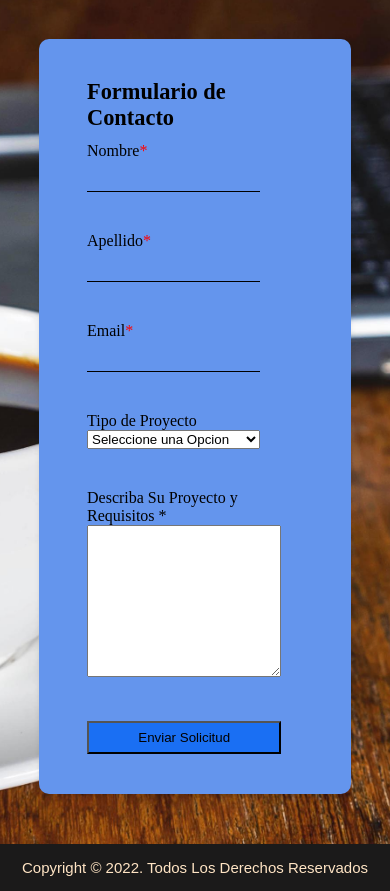
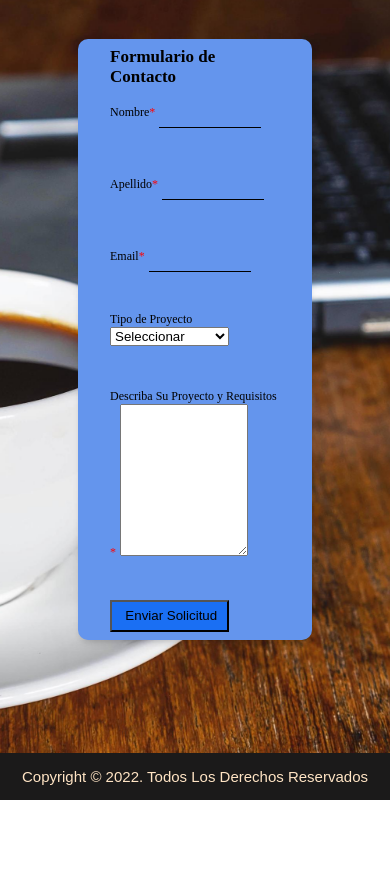
Before and after one commit to Ry0xZ/MrWebDeveloper, a plain HTML site: page pages/contacto.html in a window 390 px wide. Shown: the part 91-982 px from the top of the page. After the commit the page ends 891 px from the top, so only its background shows below. Drawn offline with Linux system fonts and the light colour scheme.

Commit message:
modificaciones padding margin

```diff
--- a/estilos.css
+++ b/estilos.css
@@ -18,7 +18,7 @@ html{
     min-height: 100%;
     grid-template-areas:
     "header"
-    "navbar"
+    /* "navbar" */
     "main"
     "footer";
 }
@@ -52,7 +52,7 @@ html{
 
 .logo {
     font-size: 30px;
-    padding: 0 40px;
+    padding-left: 40px;
     color: rgb(255, 255, 255);
     padding-top: 20px;
     text-decoration-line: overline;
@@ -114,11 +114,9 @@ html{
         display: flex;
         flex-direction: column;
         align-items: center;
-        justify-content: center;
-        margin-top: 200px;
-        padding-top: 200px ;
+        padding-top: 100px;
         padding-bottom: 80px;
-        font-size: 40px;
+        font-size: 30px;
         text-transform: uppercase;
 
 }
@@ -264,17 +262,16 @@ html{
 .contenedor-formulario{
     display: flex;
     flex-direction: column;
-    align-items: flex-end;
+    align-items: center;
     height: auto;
-    margin-top: 50px;
-    margin-bottom: 50px;
+    padding-top: 50px;
+    padding-bottom: 50px;
 }
 
 .form {
     background-color: cornflowerblue;
-    margin:auto;
     width: 90%;
-    max-width: 400px;
+    max-width: 380px;
     padding: 2.5em 3em;
     border-radius: 10px;
     box-shadow: 0 5px 10px -5px rgb(0 0 0 / 30%);
@@ -301,7 +298,7 @@ html{
     color: black;
 }
 
-.form_elemento span {
+.form span {
     color: rgb(255, 0, 0);
 }
 
@@ -460,6 +457,13 @@ footer small {
 
 @media only screen and (max-width: 640px) {
 
+    .contenidoHome {
+        padding-top: 50px;
+        padding-bottom: 20px;
+        font-size: 20px;
+
+}
+
     .ContenedorImagen {
         grid-template-columns: repeat(1, 1fr);
 
@@ -471,29 +475,42 @@ footer small {
 
 
     .form {
-        width: 80%;
+        width: 60%;
+        max-width: 300px;
+        padding: .5em 2em;
 }
 
 .selector {
-    width: 80%;
+    width: 70%;
 }
 
     .form_input {
-        width: 80%;
+        width: 60%;
 
 
 }
 
     .form_enviar {
-        width: 90%;
+        width: 70%;
 }
 
     .textarea {
-        width: 90%
+        width: 75%
 }
 
     .form_enviar {
-        width: 90%;
+        width: 70%;
+}
+
+.form label {
+    font-size: 12px;
+}
+.form legend {
+    font-size: 12px;
+}
+
+.form_titulo {
+    font-size: 17px;
 }
 
 }
--- a/pages/contacto.html
+++ b/pages/contacto.html
@@ -64,14 +64,14 @@
         <div class="form_elemento">
             <legend>Tipo de Proyecto</legend>
             <select  class="selector" name="Tipo de Proyecto">
-              <option value>Seleccione una Opcion</option>
+              <option value>Seleccionar</option>
               <option value="Opcion 1">Diseño web desde 0</option>
               <option value="Opcion 2">Implementacion de nuevas funciones</option>
               <option value="Opcion 3">Renovacion de diseño</option>
             </select>
         </div>
         <div>
-        <label>Describa Su Proyecto y Requisitos *</label>
+        <label>Describa Su Proyecto y Requisitos <span>*</span></label>
         <textarea  class="textarea"  rows="10" required cols="40" placeholder=""></textarea>
         </div>
         <div>
```
Also changed, not shown: pages/Media/FW2oiDNUIAEwPLu.jpg (deleted).
